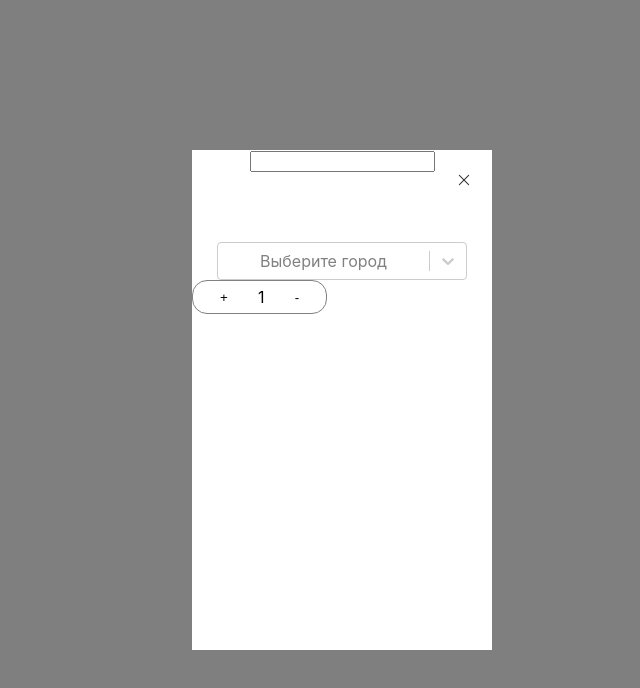
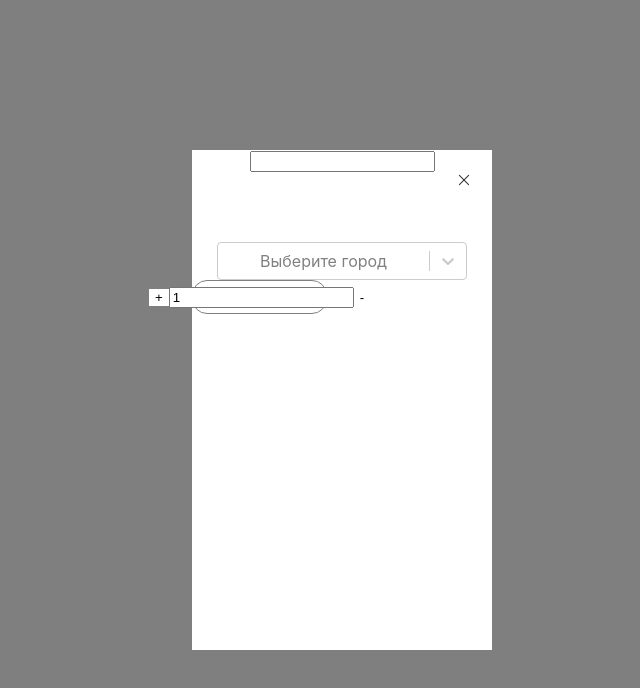
Before and after one commit to skorokhodtatiana/reactProject, a React (Create React App) app in the folder myapp/: page / in a window 1280 px wide. Shown: the top 688 px of the page, without its empty margins (298-938 px from the left). Built offline with nearby package versions, Linux system fonts and the light colour scheme.

Commit message:
input in process

```diff
--- a/myapp/src/components/Counter/Counter.js
+++ b/myapp/src/components/Counter/Counter.js
@@ -1,14 +1,23 @@
+import React from 'react';
+
 import styles from './Counter.module.scss';
+import Input from '../Input';
 
-const Counter = ({
+const Counter = () => {
+	const [valueInput, setValueInput] =React.useState('1');
 
-}) => {
-	const count = 1;
+	const handleChange = (val) => {
+		setValueInput(val);
+	};
+
 	return (
 		<>
 		<div className={ styles.block }>
 			<button className={ styles.button }>+</button>
-			<div className={ styles.count }>{ count }</div>
+			<Input
+				value={ valueInput }
+				onChange={ handleChange }
+			/>
 			<button className={ styles.button }>-</button>
 		</div>
 		</>
--- a/myapp/src/components/Input/Input.js
+++ b/myapp/src/components/Input/Input.js
@@ -11,6 +11,7 @@ const TInput = {
 	error: PropTypes.string,
 	placeholder: PropTypes.string,
 	disabled: PropTypes.bool,
+	onChange: PropTypes.func,
 };
 
 const Input = ({
@@ -21,6 +22,7 @@ const Input = ({
 	disabled,
 	placeholder,
 	error,
+	onChange,
 	...restProps
 }) => {
 	const textError = error && (
@@ -35,6 +37,7 @@ const Input = ({
 				type={ type }
 				disabled={ disabled }
 				placeholder={ placeholder }
+				onChange={ onChange }
 				{ ...restProps }
 			></input>
 			{ textError }
```
